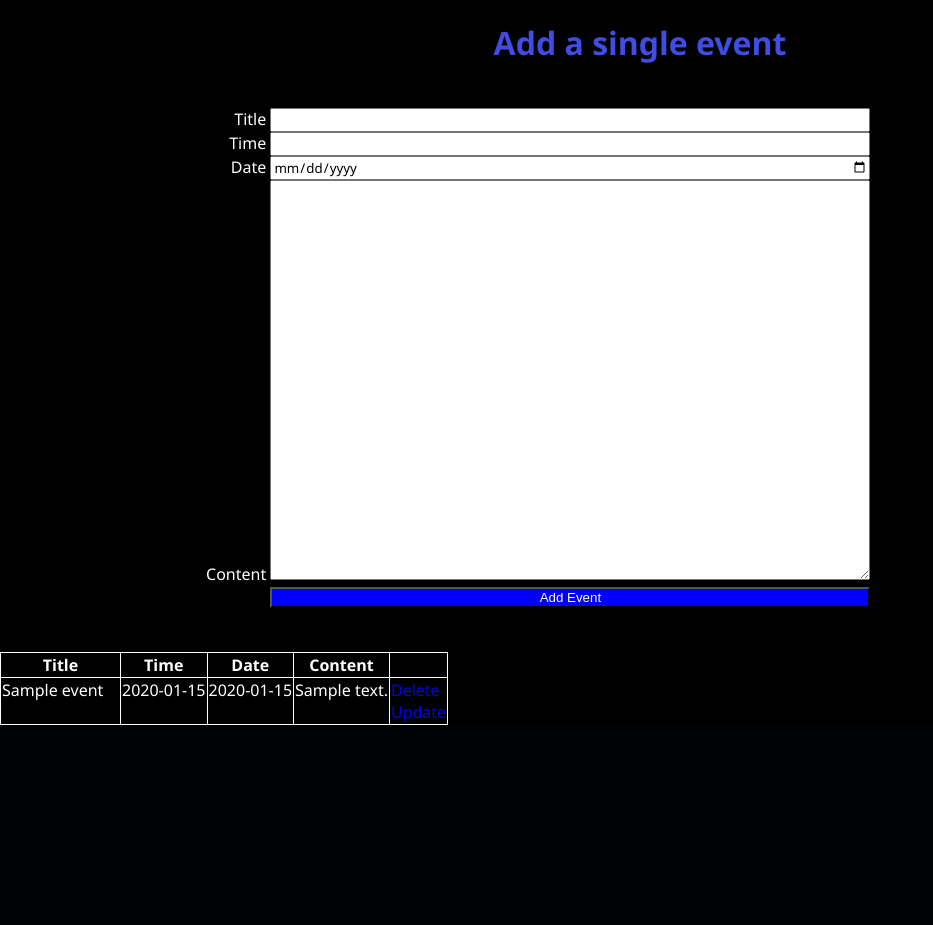
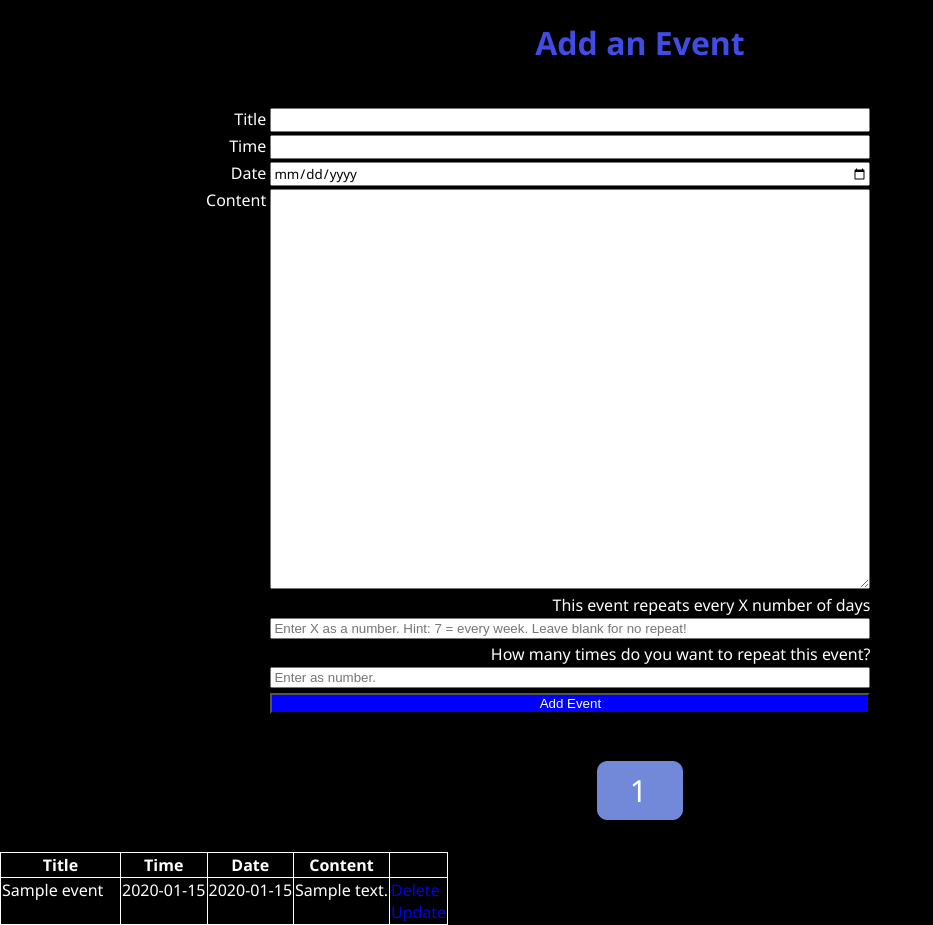
Before and after one commit to thecodinghyrax/rh-website, a Flask app: page /add_event in a window 1280 px wide. Shown: the part 80-1005 px from the top of the page, without its empty margins (0-933 px from the left). Before the commit the page ends 805 px from the top, so only its background shows below. Run offline with Flask 2, Linux system fonts and the light colour scheme; a user stored in the database is signed in; tables that the repository leaves empty hold one stand-in row (values such as "Sample post").

Commit message:
Event repeating added. Some backend ui changes\

```diff
--- a/flask_app/routes.py
+++ b/flask_app/routes.py
@@ -2,7 +2,7 @@ from flask import render_template, url_for, request, redirect, flash, send_from_
 from flask_app import app, db, bcrypt
 from flask_app.models import Devotional, User, Event, Scheduledevent
 from forms import RegistrationForm, LoginForm
-from datetime import datetime
+from datetime import date, datetime, timedelta
 from flask_login import login_user, current_user, logout_user
 import os, calendar
 
@@ -207,25 +207,43 @@ def event_update(id):
     else:
         return render_template('event_update.html', event=event_to_update)
 
+
 @app.route('/add_event', methods=['POST', 'GET'])
 def add_event():
     if request.method == 'POST':
         title = request.form['title']
         time = request.form['time']
-        date = request.form['date']
+        form_date = request.form['date']
+        event_date = date.fromisoformat(form_date)
         content = request.form['content']
-        new_event = Event(title=title, date=date, time=time, content=content)
-        try:
-            db.session.add(new_event)
-            db.session.commit()
+
+        if request.form['n-days'] != '':
+            repeat_num_days = int(request.form['n-days'])
+            repeat_num_times = int(request.form['n-times'])
+            repeat_delta = timedelta(days=repeat_num_days)
+            for event in range(repeat_num_times):
+                new_event = Event(title=title, date=event_date, time=time, content=content)
+                try:
+                    db.session.add(new_event)
+                    db.session.commit()
+                except:
+                    return "There was a problem adding this to the database :("
+                event_date = event_date + repeat_delta
             return redirect('/add_event')
-        except:
-            return "There was a problem adding this to the database :("
+        else:
+            new_event = Event(title=title, date=event_date, time=time, content=content)
+            try:
+                db.session.add(new_event)
+                db.session.commit()
+                return redirect('/add_event')
+            except:
+                return "There was a problem adding this to the database :("
     else:
         if not current_user.is_authenticated:
             return redirect(url_for('login'))
-        # devotionals = Devotional.query.order_by(Devotional.date.desc()).all()
-        event = Event.query.order_by(Event.title).all()
+        page = request.args.get('page', 1, type=int)
+        event = Event.query.order_by(Event.date.desc()).paginate(page=page, per_page=20)
+        # event = Event.query.order_by(Event.date.desc())
         return render_template('add_event.html', event=event)
 
 @app.route('/admin', methods=['POST', 'GET'])
--- a/flask_app/static/css/add_event.css
+++ b/flask_app/static/css/add_event.css
@@ -16,6 +16,43 @@ body {
     left: 0;
     text-align: right;
 }
+
+input {
+    margin-bottom: 0.2rem;
+}
+
+label {
+    vertical-align: top;
+}
+
+.pag {
+    display: flex;
+    justify-content: center;
+    width: 50%;
+    margin: 2rem auto;
+    margin-top: 0;
+    font-size: 1.9rem;
+    letter-spacing: 0.2rem;
+    text-align: center;
+}
+
+.btn {
+    color: white;
+    border: 1px solid #7289da;
+    padding: 0.5rem 2rem;
+    border-radius: 10px;
+
+}
+
+.btn-info {
+    background-color: #7289da;
+}
+
+.btn:hover, .btn-info:hover {
+    background-color: #7289da;
+    border: 1px solid #7289da;
+}
+
 table {
     border-collapse: collapse;
   }
--- a/flask_app/templates/add_event.html
+++ b/flask_app/templates/add_event.html
@@ -8,7 +8,7 @@
 {% block body %}
     <div class="event">
         <div class="title-bar">
-            <h1>Add a single event</h1>
+            <h1>Add an Event</h1>
         </div>
         <br>
         <div class="form-container">
@@ -25,6 +25,12 @@
                 <label name="content">Content</label>
                 <textarea name="content" form="event"></textarea>
                 <br>
+                <label name="n-days">This event repeats every X number of days</label>
+                <input type="text" name="n-days", id="n-days" placeholder="Enter X as a number. Hint: 7 = every week. Leave blank for no repeat!">
+                <br>
+                <label name="n-times">How many times do you want to repeat this event?</label>
+                <input type="text" name="n-times", id="n-times" placeholder="Enter as number.">
+                <br>
 
                 <input type="submit" value="Add Event">
 
@@ -32,14 +38,27 @@
         </div>
         <br>
         <br>
-        <table>
+        <div class="pag">
+            {% for page_num in event.iter_pages(left_edge=1, right_edge=1, left_current=1, right_current=2) %}
+            {% if page_num %}
+                {% if event.page == page_num %}
+                    <a class="btn btn-info mb-4" href="{{ url_for('add_event', page=page_num) }}">{{ page_num }}</a>
+                    {% else %}
+                    <a class="btn btn-outline-info mb-4" href="{{ url_for('add_event', page=page_num) }}">{{ page_num }}</a>
+                {% endif %}
+                {% else %}
+                ...
+            {% endif %}
+            {% endfor %}
+        </div>
+        <table id="main-table">
             <tr>
                 <th class="title">Title</th>
                 <th class="time">Time</th>
                 <th>Date</th>
                 <th>Content</th>
             </tr>
-            {% for guild_event in event %}
+            {% for guild_event in event.items %}
 
             <tr>
                 <td>{{ guild_event.title }}</td>
```
Also changed, not shown: flask_app/static/css/add_devotional.css (+10 -0 lines), my_functions.py (+65 -45 lines).
